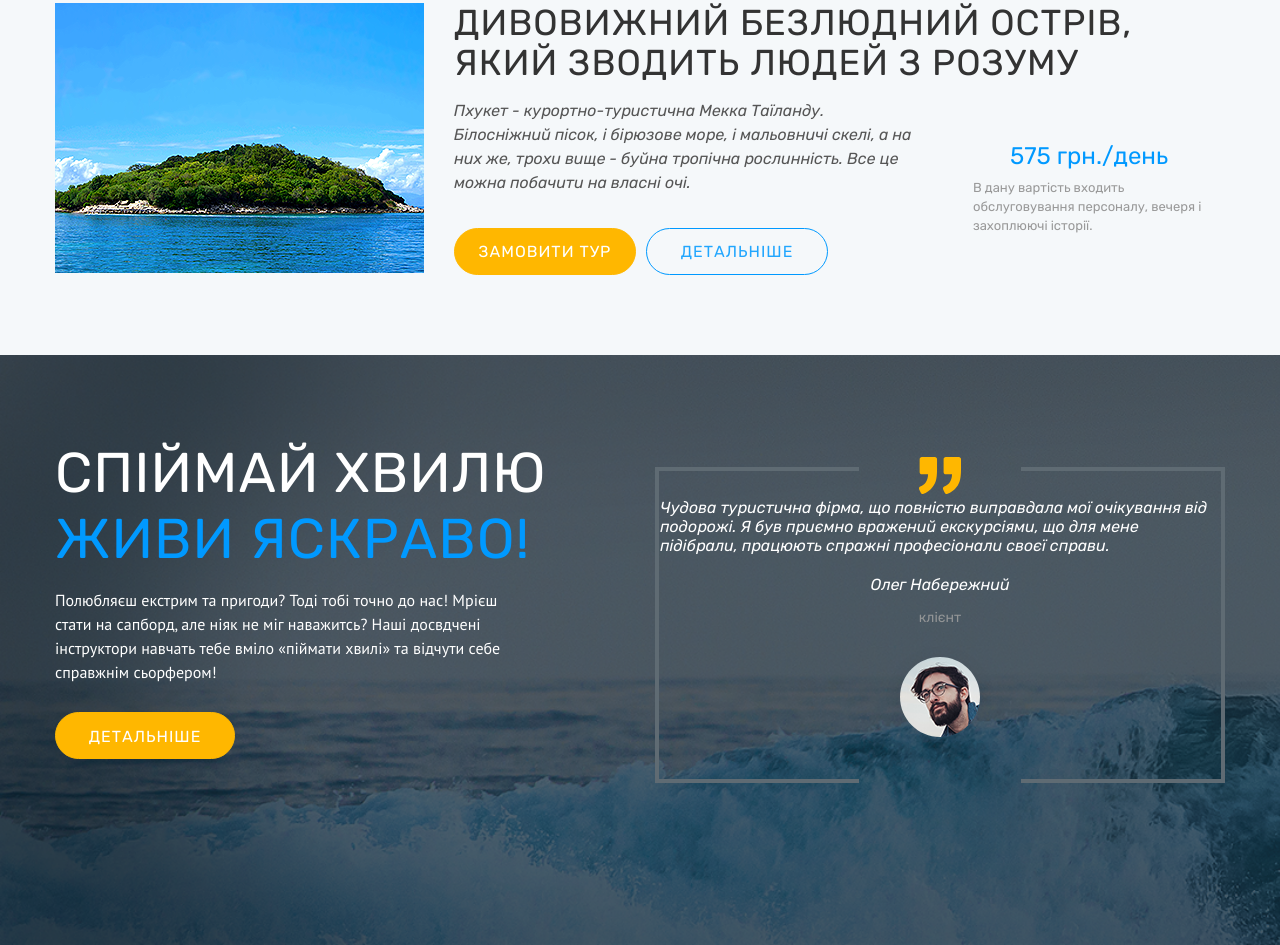
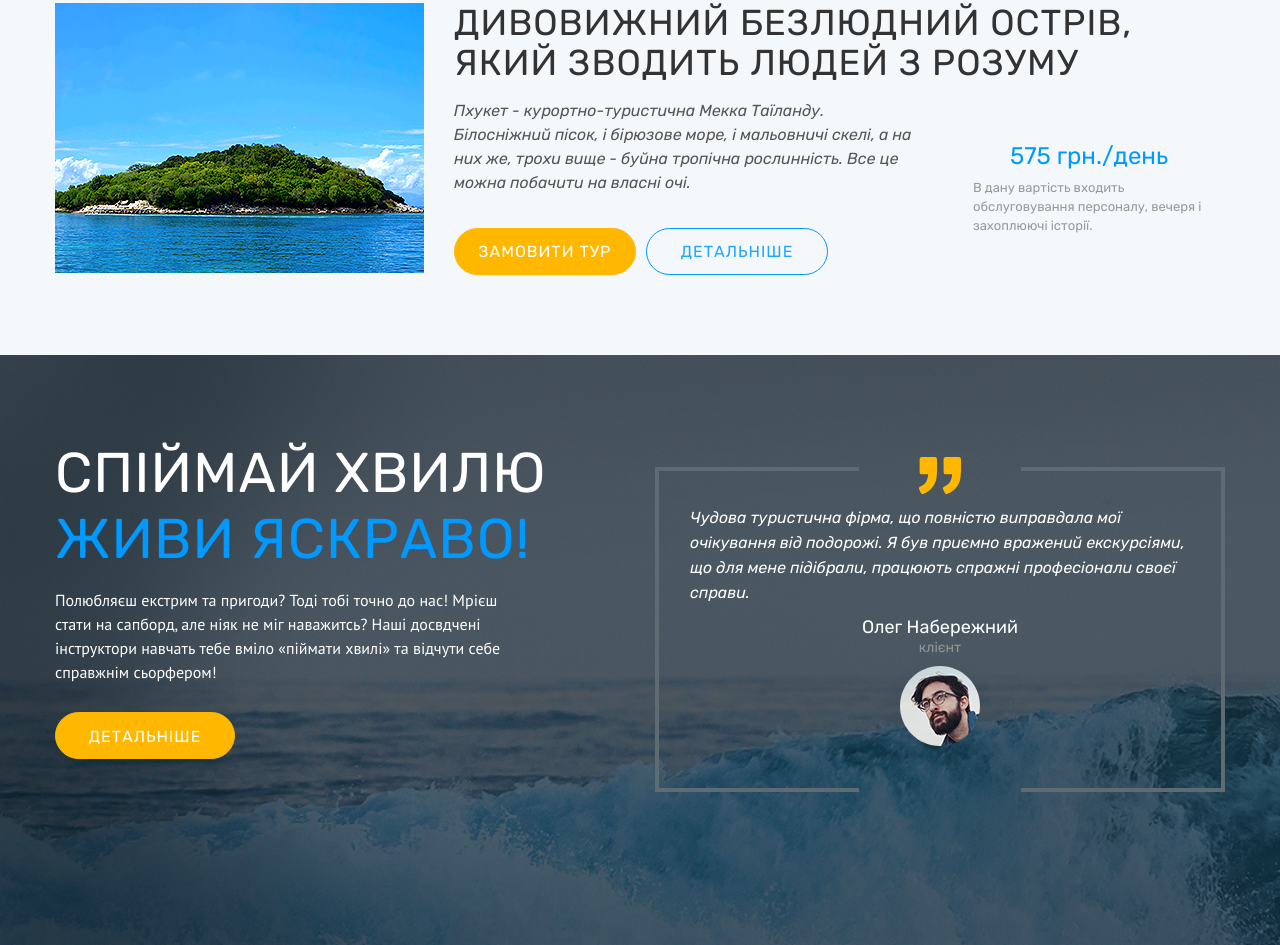
Before and after one commit to Den4ikt/sea, a website: page src/pug/index.pug in a window 1280 px wide. Shown: the part 1475-2420 px from the top of the page. Drawn offline with nearby package versions, Linux system fonts and the light colour scheme; files that its build step writes are made by us from their sources; files whose address does not match are found by name.

Commit message:
First commit

```diff
--- a/src/pug/components/main.pug
+++ b/src/pug/components/main.pug
@@ -65,6 +65,6 @@ main
             .quote
                 img.coma(src="img/coma.png", alt="#")
                 p.header-text.quote-text  Чудова туристична фірма, що повністю виправдала мої очікування від подорожі. Я був приємно вражений екскурсіями, що для мене підібрали, працюють спражні професіонали своєї справи.
-                p.header-text Олег Набережний
+                p.header-text.quote-name Олег Набережний
                 p.client клієнт
                 img(src="img/man.png", alt="#")
--- a/src/sass/style.sass
+++ b/src/sass/style.sass
@@ -122,6 +122,10 @@ header
     //background-color: #ffffff
     margin: 0 auto
     box-sizing: border-box
+.arrow
+    display: block
+    text-align: center
+    margin-top: 38px
 .box-top
     height: 40px
     border-bottom: none
@@ -291,13 +295,13 @@ main
 .quote-text
     text-align: left
     font-weight: 400
-    margin-bottom: 20px
+    margin-bottom: 11px
 .quote
     text-align: center
     margin-top: 6px
     margin-bottom: 109px
     position: relative
-    padding: 0px 5px
+    padding: 0px 35px
     &::before
         content: ""
         border: 4px solid #5f6b73
@@ -322,7 +326,13 @@ main
     line-height: 19px
     font-weight: 400
     font-family: "Rubik"
-.arrow
-    display: block
-    text-align: center
-    margin-top: 38px
+    margin-top: 0px
+    margin-bottom: -7px
+.quote-text
+    margin-top: 7px
+    line-height: 25px
+    max-width: 500px
+.quote-name
+    max-width: 480px
+    font-style: normal
+    font-size: 18px
```
Also changed, not shown: docs/css/styles.css, docs/index.html.
